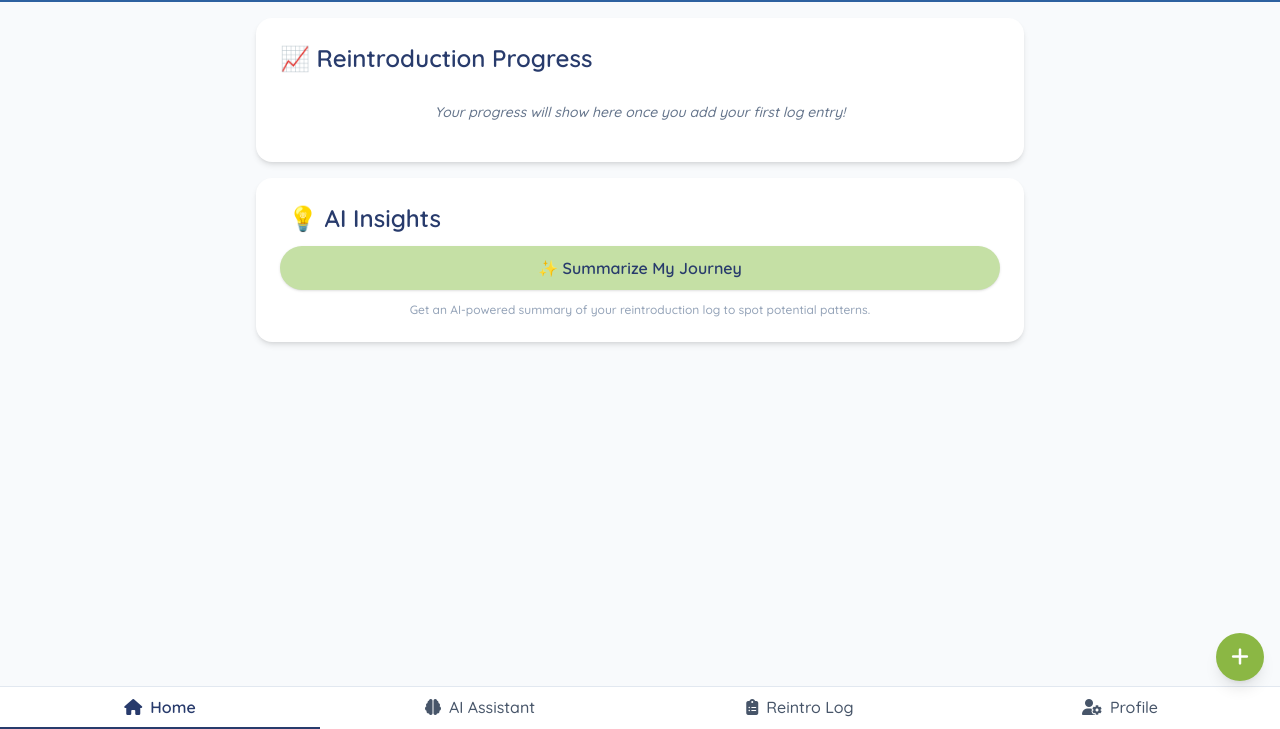
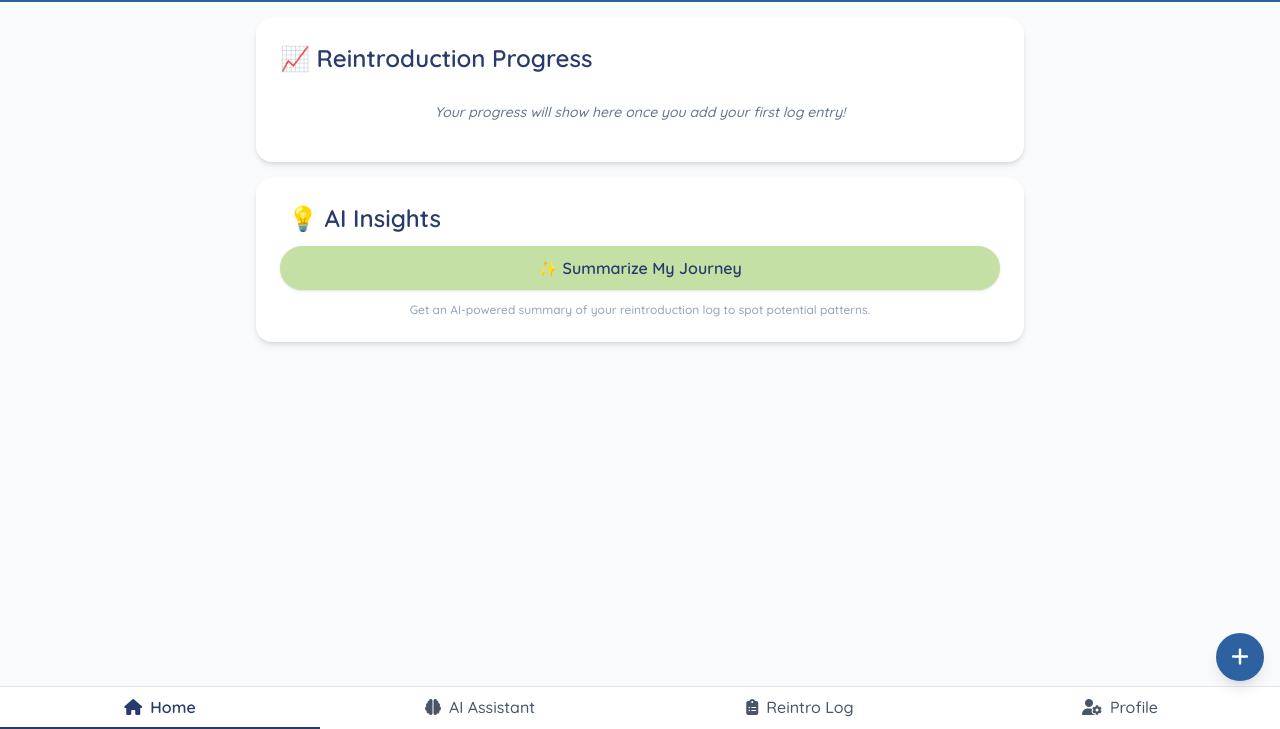
Before and after one commit to luttymedia/fodmaplogmap, a plain HTML site: page index.html in a window 1280 px wide. Shown: the part 71-800 px from the top of the page. Drawn offline with nearby package versions, Linux system fonts and the light colour scheme.

Commit message:
Changed Pre-treatment and (+) colors

```diff
--- a/app.js
+++ b/app.js
@@ -12,10 +12,10 @@ document.addEventListener('DOMContentLoaded', () => {
      const SYMPTOM_OPTIONS = ["Bloating", "Gas", "Abdominal pain", "Diarrhea", "Constipation", "Fatigue", "Headache"];
 
     const PHASE_STYLES = {
-            "pre-treatment": { label: "Pre-Treatment", colorClass: "phase-pre-treatment" },
-            "restriction": { label: "Restriction", colorClass: "phase-restriction" },
-            "reintroduction": { label: "Reintroduction", colorClass: "phase-reintroduction" },
-            "personalization": { label: "Personalization", colorClass: "phase-personalization" }
+            "pre-treatment": { label: "Pre-Treatment", colorClass: "phase-pre-treatment", colorHex: "#f59e0b" },
+            "restriction": { label: "Restriction", colorClass: "phase-restriction", colorHex: "#8bb744" },
+            "reintroduction": { label: "Reintroduction", colorClass: "phase-reintroduction", colorHex: "#2d61a0" },
+            "personalization": { label: "Personalization", colorClass: "phase-personalization", colorHex: "#4a0076" }
         };
 
     // --- DOM Elements (mostly constant) ---
@@ -106,6 +106,11 @@ document.addEventListener('DOMContentLoaded', () => {
             phaseBar.classList.remove('phase-pre-treatment', 'phase-restriction', 'phase-reintroduction', 'phase-personalization');
             // Add the correct one
             phaseBar.classList.add(style.colorClass);
+        }
+
+        // --- Update FAB Color ---
+        if (addEntryFab) { // addEntryFab is defined in the global scope
+            addEntryFab.style.backgroundColor = style.colorHex;
         }
 
         // --- Define Phase Booleans ---
--- a/index.html
+++ b/index.html
@@ -580,8 +580,7 @@
         </div>
     </div>
 
-    <button id="add-entry-fab" class="hidden fixed bottom-12 right-4 text-white w-12 h-12 rounded-full shadow-lg flex items-center justify-center text-xl transition-transform hover:scale-110 z-50"
-            style="background-color: var(--color-accent-text);" >
+    <button id="add-entry-fab" class="hidden fixed bottom-12 right-4 text-white w-12 h-12 rounded-full shadow-lg flex items-center justify-center text-xl transition-transform hover:scale-110 z-50">
         <i class="fas fa-plus"></i>
     </button>
 
--- a/style.css
+++ b/style.css
@@ -29,7 +29,7 @@
   --color-text-subtle: #64748b;
 
   /* New Phase Colors */
-  --phase-color-pre: #a9a9a9; /* A neutral grey */
+  --phase-color-pre: #f59e0b; /* A warm orange */
   --phase-color-restriction: #8bb744; /* Your original accent green */
   --phase-color-reintro: #2d61a0; /* Your original primary blue */
   --phase-color-personal: #4a0076; /* A deep purple */
```
